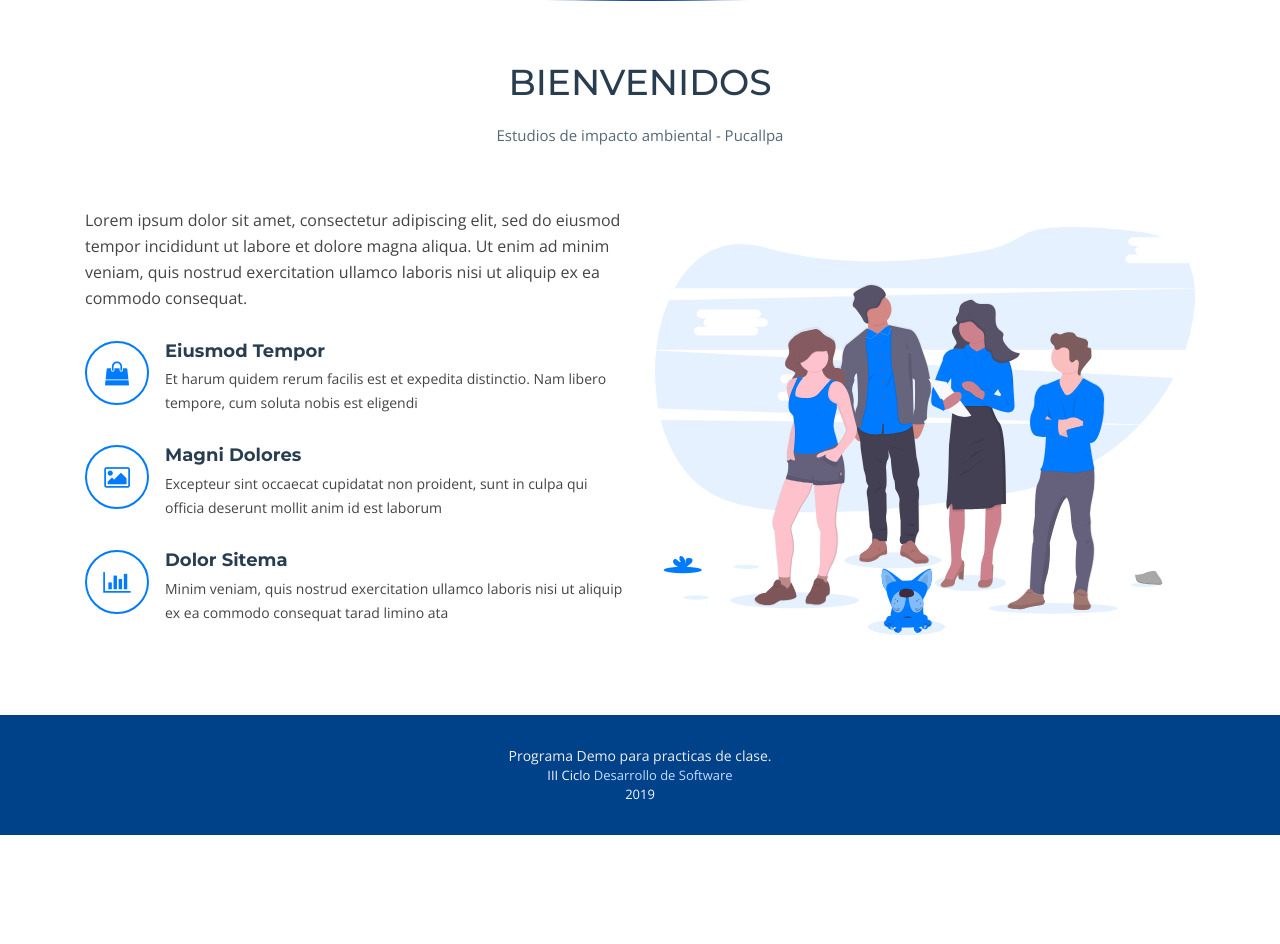
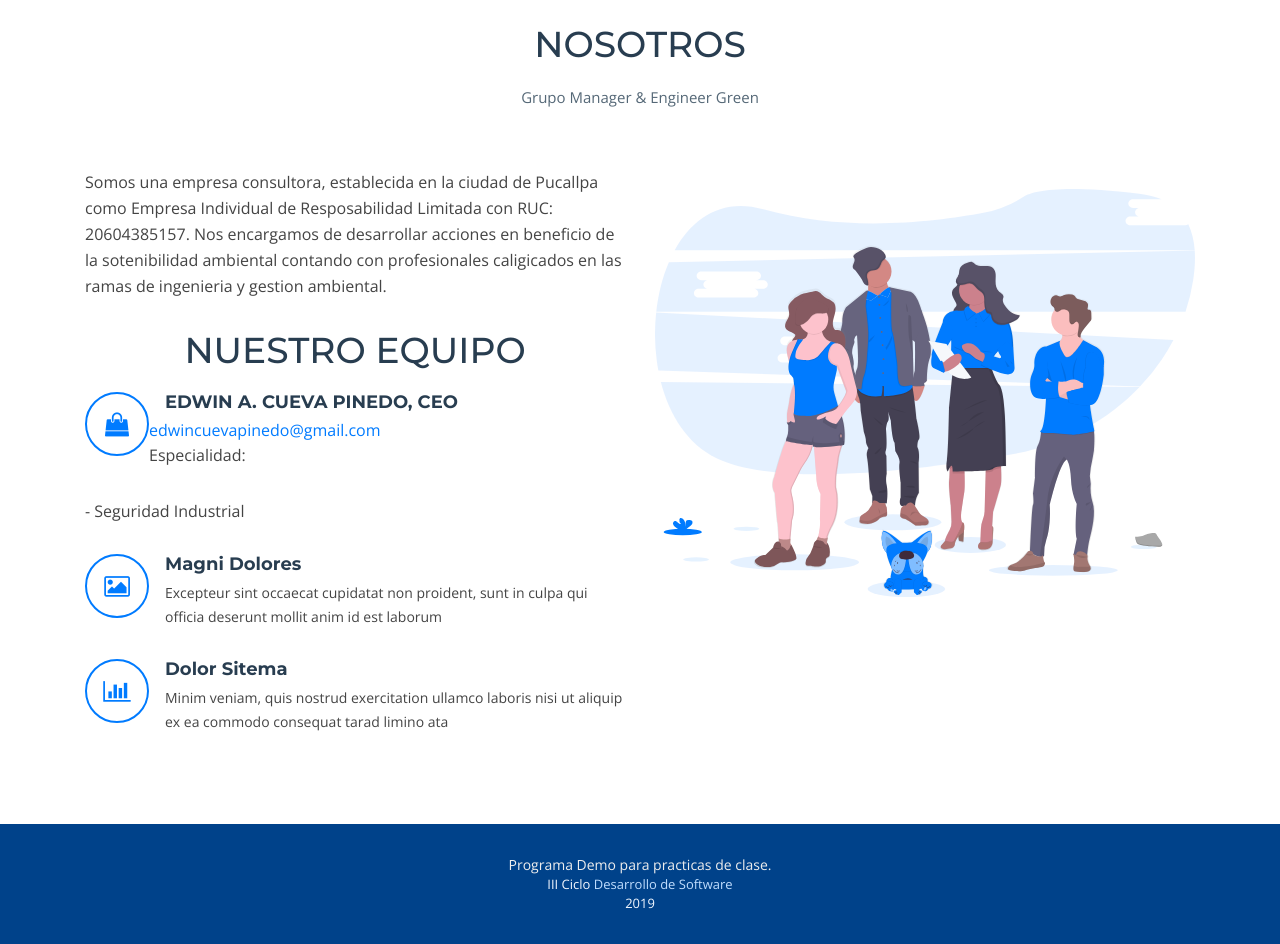
Before and after one commit to luisxprohack/pucallpaRecicla, a PHP site: page /pucallpaRecicla/ in a window 1280 px wide. Shown: the part 657-1601 px from the top of the page. Before the commit the page ends 1492 px from the top, so only its background shows below. Run offline with PHP 8.4, Linux system fonts and the light colour scheme.

Commit message:
el boton ya esta

```diff
--- a/index.html
+++ b/index.html
@@ -2,18 +2,18 @@
 <html lang="en">
 <head>
   <meta charset="utf-8">
-  <title>Bootstrap Template</title>
+  <title>M&E GREEN</title>
   <meta content="width=device-width, initial-scale=1.0" name="viewport">
   <meta content="" name="keywords">
   <meta content="" name="description">
 
   <!-- Favicons -->
-  <link href="img/favicon.png" rel="icon">
+  <link href="img/logoManager.png" rel="icon">
   <link href="img/apple-touch-icon.png" rel="apple-touch-icon">
 
   <!-- Google Fonts -->
   <link href="https://fonts.googleapis.com/css?family=Open+Sans:300,300i,400,400i,700,700i|Montserrat:300,400,500,700" rel="stylesheet">
-fsdfdsfdsf
+
   <!-- Bootstrap CSS File -->
   <link href="lib/bootstrap/css/bootstrap.min.css" rel="stylesheet">
 
@@ -35,12 +35,14 @@
   Header
   ============================-->
   <header id="header" class="fixed-top">
+
+
     <div class="container">
 
       <div class="logo float-left">
         <!-- Uncomment below if you prefer to use an image logo -->
 
-        <a href="#intro" class="scrollto"><img src="img/logoManager.png" width="200px" alt="" class="img-fluid"></a>
+        <a href="#intro" class="scrollto"><img src="img/fongo.jpg" width="200px" height="150px" class="img-fluid"></a>
       </div>
 
       <nav class="main-nav float-right d-none d-lg-block">
@@ -80,7 +82,9 @@
   <section id="intro" class="clearfix">
     <div class="container">
 
-      <div class="intro-img">
+
+
+     <div class="intro-img">
         <img src="img/intro-img.svg" alt="" class="img-fluid">
       </div>
 
@@ -105,21 +109,29 @@
       <div class="container">
 
         <header class="section-header">
-          <h3>BIENVENIDOS</h3>
-          <p>Estudios de impacto ambiental - Pucallpa</p>
+          <h3>NOSOTROS</h3>
+          <p>Grupo Manager & Engineer Green</p>
         </header>
 
         <div class="row about-container">
 
           <div class="col-lg-6 content order-lg-1 order-2">
             <p>
-              Lorem ipsum dolor sit amet, consectetur adipiscing elit, sed do eiusmod tempor incididunt ut labore et dolore magna aliqua. Ut enim ad minim veniam, quis nostrud exercitation ullamco laboris nisi ut aliquip ex ea commodo consequat.
+              Somos una empresa consultora, establecida en la ciudad de Pucallpa como Empresa Individual de Resposabilidad Limitada con RUC: 20604385157.
+              Nos encargamos de desarrollar acciones en beneficio de la sotenibilidad ambiental contando con profesionales caligicados en las ramas de ingenieria y gestion ambiental.
             </p>
+
+            <header class="section-header">
+          <h3>NUESTRO EQUIPO</h3>
+
+        </header>
 
             <div class="icon-box wow fadeInUp">
               <div class="icon"><i class="fa fa-shopping-bag"></i></div>
-              <h4 class="title"><a href="">Eiusmod Tempor</a></h4>
-              <p class="description">Et harum quidem rerum facilis est et expedita distinctio. Nam libero tempore, cum soluta nobis est eligendi</p>
+              <h4 class="title"><a href="">EDWIN A. CUEVA PINEDO, CEO </a></h4>
+              <a href="#">edwincuevapinedo@gmail.com</a>
+              <p>Especialidad:</p>
+              <p>- Seguridad Industrial</p>
             </div>
 
             <div class="icon-box wow fadeInUp" data-wow-delay="0.2s">
```
Also changed, not shown: Private/css/main.css (+9 -8 lines), Private/images/vista.jpg (added), img/11.svg (renamed from img/intro-img.svg), img/ds.png (renamed from img/intro-bg.png), img/fondo.jpg (added), 1 other file.
